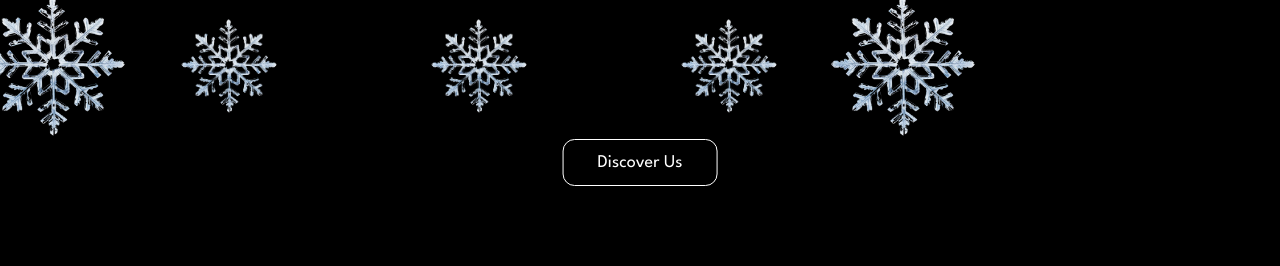
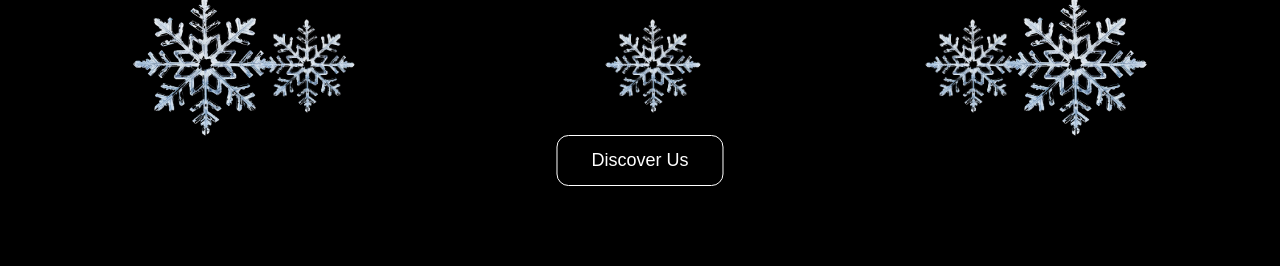
Before and after one commit to SEG2900-Frieren/The-Freezeinator, a plain HTML site: page index.html in a window 1280 px wide. Shown: the part 534-800 px from the top of the page. Drawn offline with nearby package versions, Linux system fonts and the light colour scheme; some packages are replaced by stand-ins of ours; a script that the page names is missing; files whose address does not match are found by name.

Commit message:
fixed scaling bug

```diff
--- a/Pages/style.css
+++ b/Pages/style.css
@@ -539,24 +539,21 @@ button:hover {
 }
 
 
+
 #nextPageBtn {
     position: absolute;
     bottom: 80px;
     left: 50%;
     transform: translateX(-50%);
-  appearance: none;
-  -webkit-appearance: none;
-  border: none;
-  outline: none;
     background-color: black;
     color: white;
     border: 1px solid white;
     padding: 14px 34px;
     border-radius: 12px;
     font-size: 18px;
-  font-family: inherit;
     cursor: pointer;
     transition: 0.3s ease-in-out;
+    z-index: 10;
 }
 
 #nextPageBtn:hover {
@@ -565,56 +562,24 @@ button:hover {
     border-color: black;
 }
 
-.page img.page-image {
+
+.page img.page-image,
+.page img.page-image2,
+.page img.page-image3,
+.page img.page-image4,
+.page img.page-image5 {
     position: absolute;
-    top: 75%;
-    right: 1150px;
     transform: translateY(-50%);
-    height: 150px;
-    opacity: 1;
-    z-index: 10;
-}
-.page img.page-image2{
-     position: absolute;
-    top: 75%;
-    right: 1000px;
-    transform: translateY(-50%);
-    height: 100px;
     opacity: 1;
     z-index: 10;
 }
 
 
-.page img.page-image3{
-     position: absolute;
-    top: 75%;
-    right: 750px;
-    transform: translateY(-50%);
-    height: 100px;
-    opacity: 1;
-    z-index: 10;
-}
-
-
-.page img.page-image4{
-     position: absolute;
-    top: 75%;
-    right: 500px;
-    transform: translateY(-50%);
-    height: 100px;
-    opacity: 1;
-    z-index: 10;
-}
-
-.page img.page-image5 {
-    position: absolute;
-    top: 75%;
-    right: 300px;
-    transform: translateY(-50%);
-    height: 150px;
-    opacity: 1;
-    z-index: 10;
-}
+.page img.page-image { top: 75%; left: 10%; height: 150px; }
+.page img.page-image2{ top: 75%; left: 20%; height: 100px; }
+.page img.page-image3{ top: 75%; left: 47%; height: 100px; }
+.page img.page-image4{ top: 75%; right: 20%; height: 100px; }
+.page img.page-image5 { top: 75%; right: 10%; height: 150px; }
 
 #home-page2 {
     position: relative;
```
Lines whose indentation alone changed are shown as unchanged.
